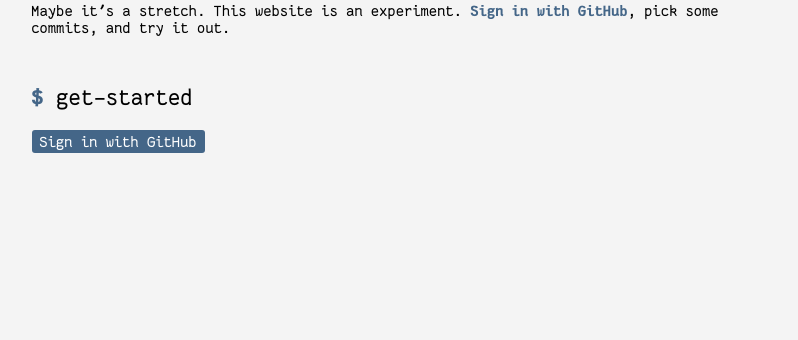
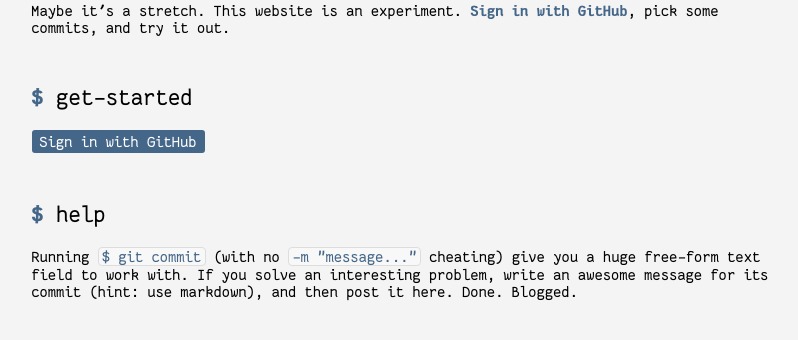
Before and after one commit to uniphil/commit--blog, a Flask app: page / in a window 1280 px wide. Shown: the part 178-518 px from the top of the page, without its empty margins (239-1037 px from the left). Run offline with Flask 2, Linux system fonts and the light colour scheme; parts of the project's set-up code (start-up, migrations or seed data) failed here and were passed over; some libraries are stand-ins or nearby versions.

Commit message:
Add another maybe useless home page bit of copy

```diff
--- a/templates/hello.html
+++ b/templates/hello.html
@@ -22,6 +22,13 @@
   <p>Maybe it's a stretch. This website is an experiment. <a href="{{ url_for('gh.login') }}">Sign in with GitHub</a>, pick some commits, and try it out.</p>
 
   <h2>get-started</h2>
-  <a href="{{ url_for('gh.login') }}" class="button">Sign in with GitHub</a>
+  {% if current_user.is_authenticated() %}
+    <a href="{{ url_for('blog.list', blogger=current_user.username) }}" class="button">To the blog!</a>
+  {% else %}
+    <a href="{{ url_for('gh.login') }}" class="button">Sign in with GitHub</a>
+  {% endif %}
+
+  <h2>help</h2>
+  <p>Running <code>$ git commit</code> (with no <code>-m "message..."</code> cheating) give you a huge free-form text field to work with. If you solve an interesting problem, write an awesome message for its commit (hint: use markdown), and then post it here. Done. Blogged.</p>
 
 {% endblock %}
```
